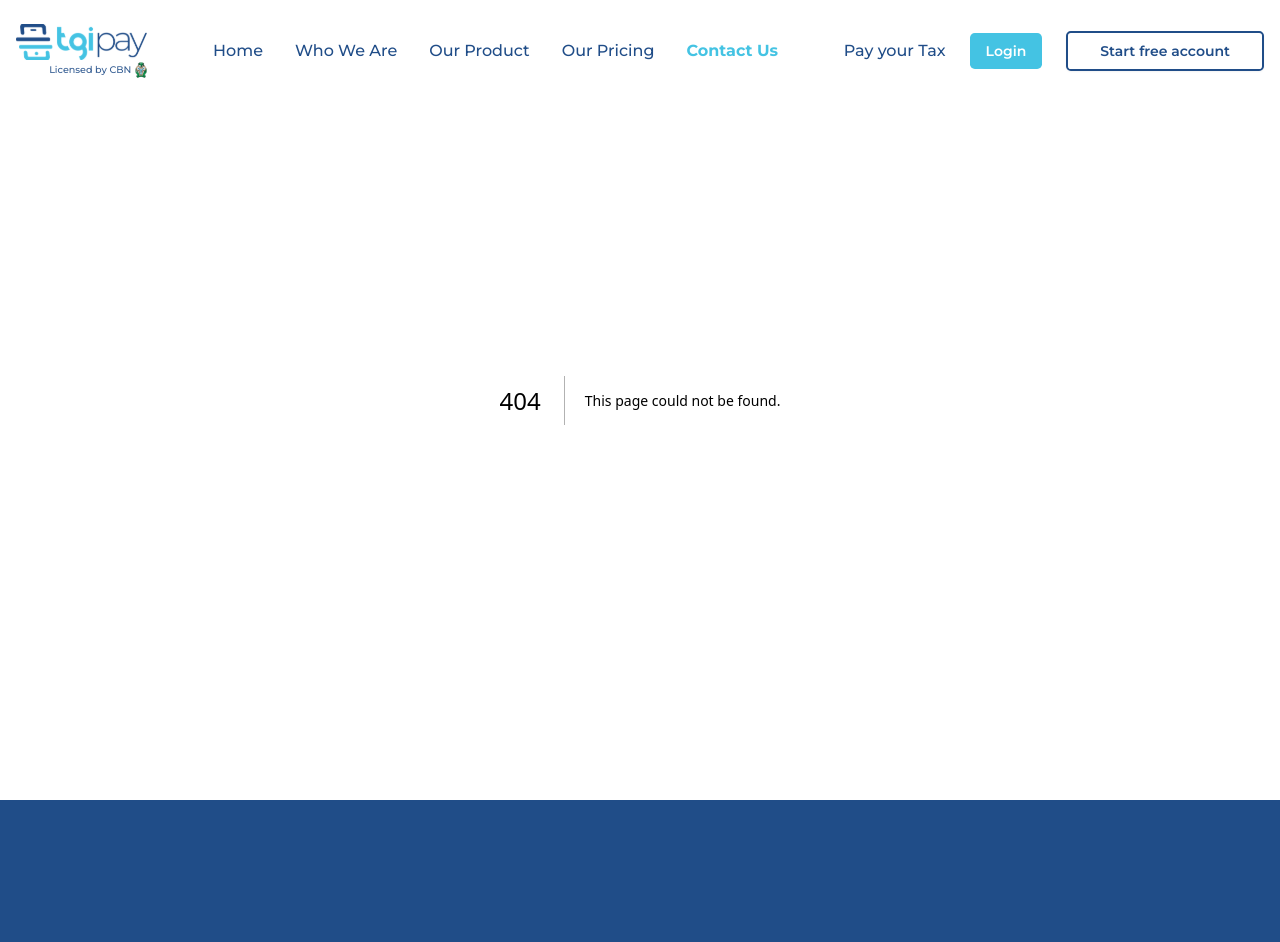
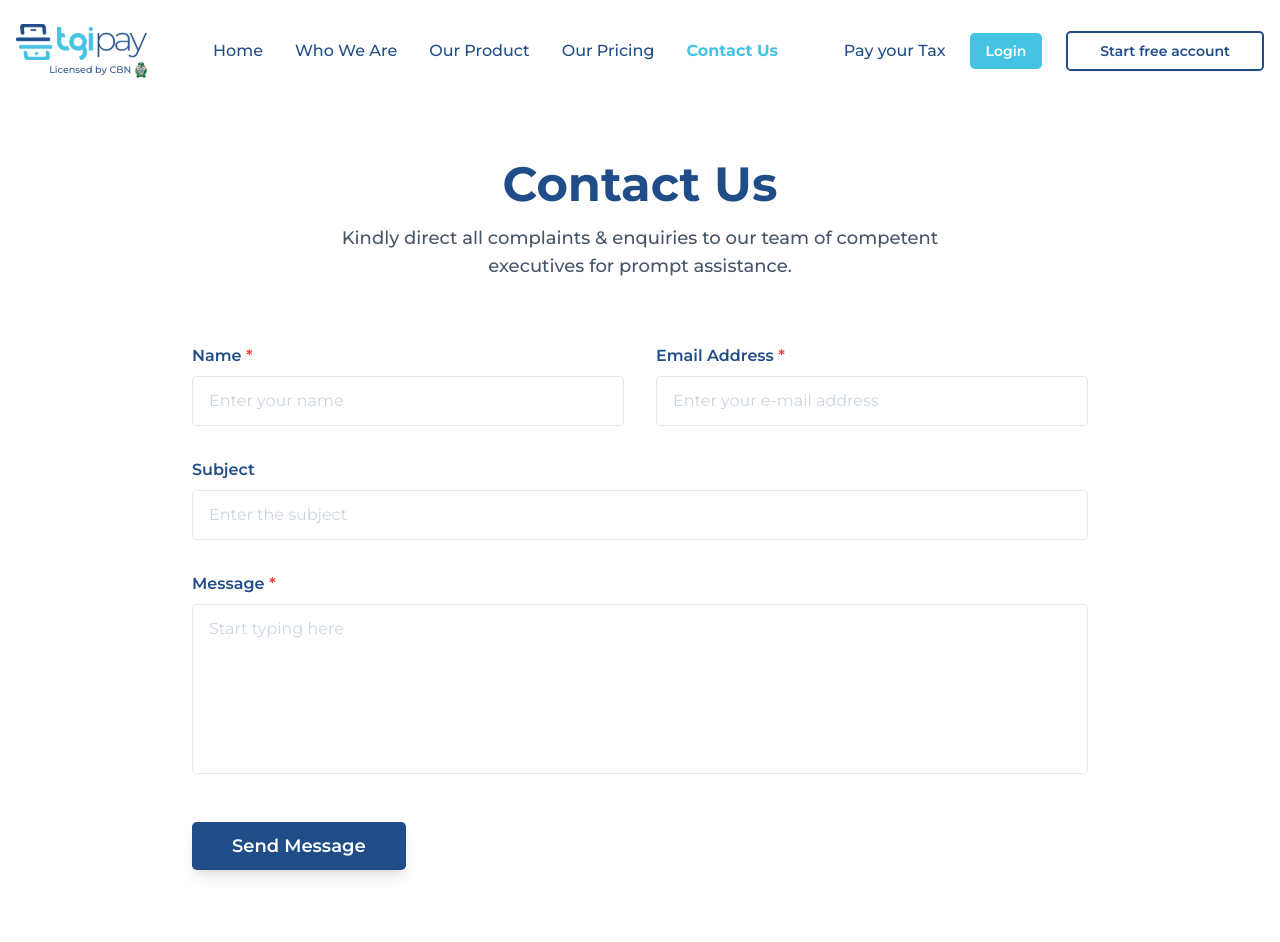
Before and after one commit to CHIDI00/tgipay-frontend, a Next.js app: page /contactUs in a window 1280 px wide. Before the commit this address had no page. Shown: the top 942 px of the page. Built offline with nearby package versions, Linux system fonts and the light colour scheme.

Commit message:
built the contact page

```diff
--- /dev/null
+++ b/src/app/contactUs/page.tsx
@@ -0,0 +1,14 @@
+import ContactUsSection from "@/components/sections/ContactUs/ContactUsSection";
+import ReadyToTransform from "@/components/sections/Home/ReadyToTransform";
+import React from "react";
+
+const page = () => {
+  return (
+    <div>
+      <ContactUsSection />
+      <ReadyToTransform />
+    </div>
+  );
+};
+
+export default page;
--- /dev/null
+++ b/src/components/sections/ContactUs/ContactUsSection.tsx
@@ -0,0 +1,188 @@
+"use client";
+
+import React, { useState } from "react";
+import { Button } from "@/components/ui/button";
+import FadeInAnimation from "@/components/ui/FadeInAnimation";
+import { Loader2, CheckCircle, AlertCircle } from "lucide-react"; // Icons for feedback
+
+const ContactUsSection = () => {
+  // state for form data
+  const [formData, setFormData] = useState({
+    name: "",
+    email: "",
+    subject: "",
+    message: "",
+  });
+
+  // state for submission status
+  const [status, setStatus] = useState<
+    "idle" | "loading" | "success" | "error"
+  >("idle");
+
+  // Handle Input Changes
+  const handleChange = (
+    e: React.ChangeEvent<HTMLInputElement | HTMLTextAreaElement>,
+  ) => {
+    setFormData((prev) => ({
+      ...prev,
+      [e.target.id]: e.target.value,
+    }));
+  };
+
+  const handleSubmit = async (e: React.FormEvent) => {
+    e.preventDefault();
+    setStatus("loading");
+
+    try {
+      if (!formData.name || !formData.email || !formData.message) {
+        throw new Error("Please fill in all required fields.");
+      }
+
+      await new Promise((resolve) => setTimeout(resolve, 2000));
+
+      setStatus("success");
+      setFormData({ name: "", email: "", subject: "", message: "" });
+
+      // reset the success message after 5 seconds
+      setTimeout(() => setStatus("idle"), 5000);
+    } catch (error) {
+      console.error(error);
+      setStatus("error");
+    }
+  };
+
+  return (
+    <main className="w-full lg:max-h-[60rem] bg-white">
+      <div className="max-w-[90rem] mx-auto px-4 pt-32 pb-20 lg:pt-40">
+        <FadeInAnimation>
+          <div className="flex flex-col items-center justify-center mb-16 text-center">
+            <h1 className="mb-4 text-4xl font-bold md:text-5xl text-brand-navy">
+              Contact Us
+            </h1>
+            <p className="max-w-2xl text-lg font-medium text-slate-600">
+              Kindly direct all complaints & enquiries to our team of competent
+              executives for prompt assistance.
+            </p>
+          </div>
+        </FadeInAnimation>
+
+        <FadeInAnimation stagger={0.1}>
+          <div className="max-w-4xl mx-auto">
+            <form onSubmit={handleSubmit} className="flex flex-col gap-8">
+              <div className="grid grid-cols-1 gap-8 md:grid-cols-2">
+                <div className="flex flex-col gap-2">
+                  <label
+                    htmlFor="name"
+                    className="font-semibold text-brand-navy"
+                  >
+                    Name <span className="text-red-500">*</span>
+                  </label>
+                  <input
+                    type="text"
+                    id="name"
+                    value={formData.name}
+                    onChange={handleChange}
+                    required
+                    placeholder="Enter your name"
+                    className="w-full px-4 py-3 transition-all border rounded-lg outline-none border-slate-200 placeholder:text-slate-300 focus:border-brand-cyan focus:ring-1 focus:ring-brand-cyan"
+                  />
+                </div>
+
+                <div className="flex flex-col gap-2">
+                  <label
+                    htmlFor="email"
+                    className="font-semibold text-brand-navy"
+                  >
+                    Email Address <span className="text-red-500">*</span>
+                  </label>
+                  <input
+                    type="email"
+                    id="email"
+                    value={formData.email}
+                    onChange={handleChange}
+                    required
+                    placeholder="Enter your e-mail address"
+                    className="w-full px-4 py-3 transition-all border rounded-lg outline-none border-slate-200 placeholder:text-slate-300 focus:border-brand-cyan focus:ring-1 focus:ring-brand-cyan"
+                  />
+                </div>
+              </div>
+
+              <div className="flex flex-col gap-2">
+                <label
+                  htmlFor="subject"
+                  className="font-semibold text-brand-navy"
+                >
+                  Subject
+                </label>
+                <input
+                  type="text"
+                  id="subject"
+                  value={formData.subject}
+                  onChange={handleChange}
+                  placeholder="Enter the subject"
+                  className="w-full px-4 py-3 transition-all border rounded-lg outline-none border-slate-200 placeholder:text-slate-300 focus:border-brand-cyan focus:ring-1 focus:ring-brand-cyan"
+                />
+              </div>
+
+              <div className="flex flex-col gap-2">
+                <label
+                  htmlFor="message"
+                  className="font-semibold text-brand-navy"
+                >
+                  Message <span className="text-red-500">*</span>
+                </label>
+                <textarea
+                  id="message"
+                  rows={6}
+                  value={formData.message}
+                  onChange={handleChange}
+                  required
+                  placeholder="Start typing here"
+                  className="w-full px-4 py-3 transition-all border rounded-lg outline-none resize-none border-slate-200 placeholder:text-slate-300 focus:border-brand-cyan focus:ring-1 focus:ring-brand-cyan"
+                />
+              </div>
+
+              {/* status message */}
+              {status === "success" && (
+                <div className="flex items-center gap-2 p-4 text-green-700 border border-green-200 rounded-lg bg-green-50">
+                  <CheckCircle size={20} />
+                  <span>
+                    Message sent successfully! We will get back to you soon.
+                  </span>
+                </div>
+              )}
+
+              {status === "error" && (
+                <div className="flex items-center gap-2 p-4 text-red-700 border border-red-200 rounded-lg bg-red-50">
+                  <AlertCircle size={20} />
+                  <span>Something went wrong. Please try again later.</span>
+                </div>
+              )}
+
+              <div className="mt-4">
+                <Button
+                  type="submit"
+                  disabled={status === "loading" || status === "success"}
+                  size="lg"
+                  className="w-full px-10 py-6 text-lg font-semibold text-white rounded-lg shadow-lg bg-brand-navy hover:bg-brand-navy/90 md:w-auto disabled:opacity-70 disabled:cursor-not-allowed"
+                >
+                  {status === "loading" ? (
+                    <span className="flex items-center gap-2">
+                      <Loader2 className="animate-spin" /> Sending...
+                    </span>
+                  ) : status === "success" ? (
+                    "Sent!"
+                  ) : (
+                    "Send Message"
+                  )}
+                </Button>
+              </div>
+            </form>
+          </div>
+        </FadeInAnimation>
+      </div>
+    </main>
+  );
+};
+
+export default ContactUsSection;
```
